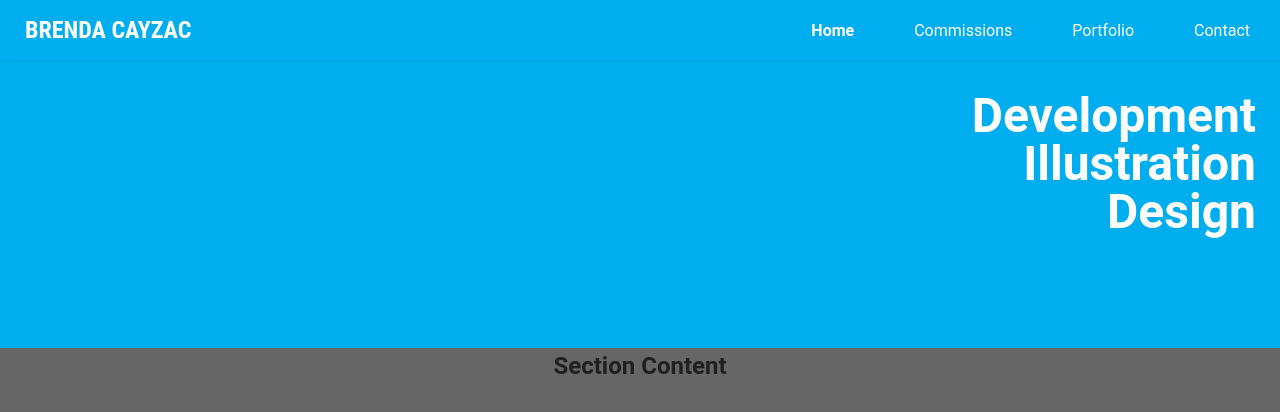
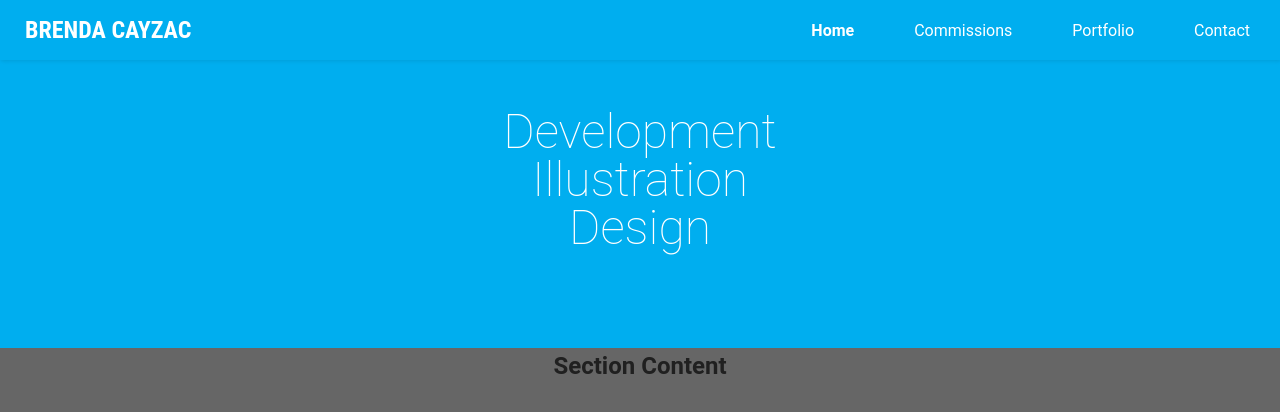
Before and after one commit to BrendaCayzac/vue-commissions-site, a Vue app: page / in a window 1280 px wide. Shown: the top 412 px of the page. Built offline with nearby package versions, Linux system fonts and the light colour scheme.

Commit message:
fixed headings animation

```diff
--- a/src/views/HomeView.vue
+++ b/src/views/HomeView.vue
@@ -30,6 +30,14 @@ export default defineComponent({
 
 		const handleScroll = ()=>{
 			headerRotation.value = window.scrollY > 30;
+			const categories = document.querySelector(".categories");
+
+			if (categories && window.scrollY > 30) {
+				categories.classList.add("align-right");
+			}else if(categories && window.scrollY < 30){
+				categories.classList.remove("align-right");
+			}
+
 		}
 
 		onMounted( ()=>{
@@ -69,21 +77,30 @@ export default defineComponent({
 			z-index: -1;
 			transition: all 0.2s ease;
 		}
-
-		.header-bg.rotated{
-			background-color: $bc-cyan;
-			transform: skewY(15deg);
-		}
 		.categories{
-			padding-top: 2rem;
-				position: relative;
+			padding-top: 3rem;
 			p {
 				margin: 0 1.5rem 0 0;
 				line-height: 3rem;
 				font-size: 3rem;
-				font-weight: 700;
-				text-align: right;
+				font-weight: 200;
 				color: white;
+				width: 100%;
+				text-align: center;
+				transition: 1s transform;
+			}
+		}
+
+		// Transition
+		.header-bg.rotated{
+			transform: skewY(15deg);
+		}
+
+		.categories.align-right {
+			p{
+			text-align: right;
+				padding-right:3rem;
+				transform: translateX(1%);
 			}
 		}
 
```
